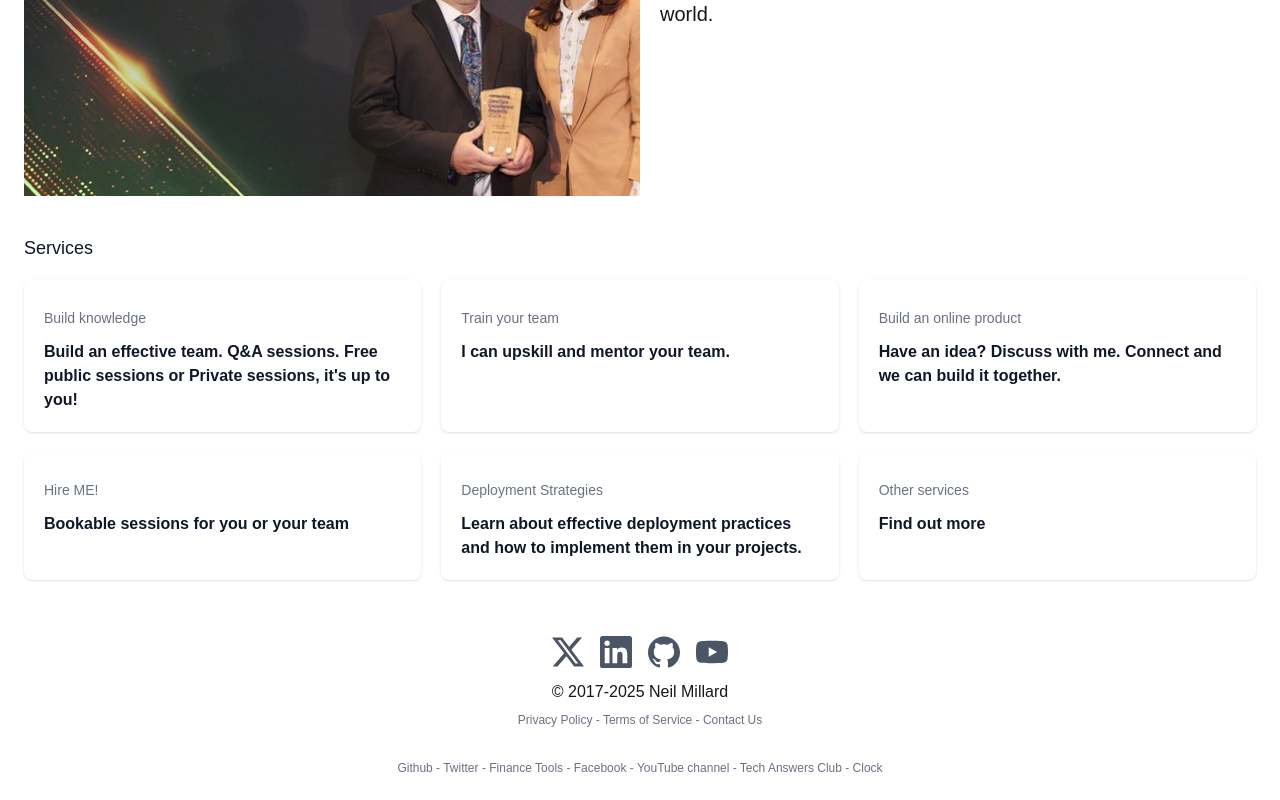
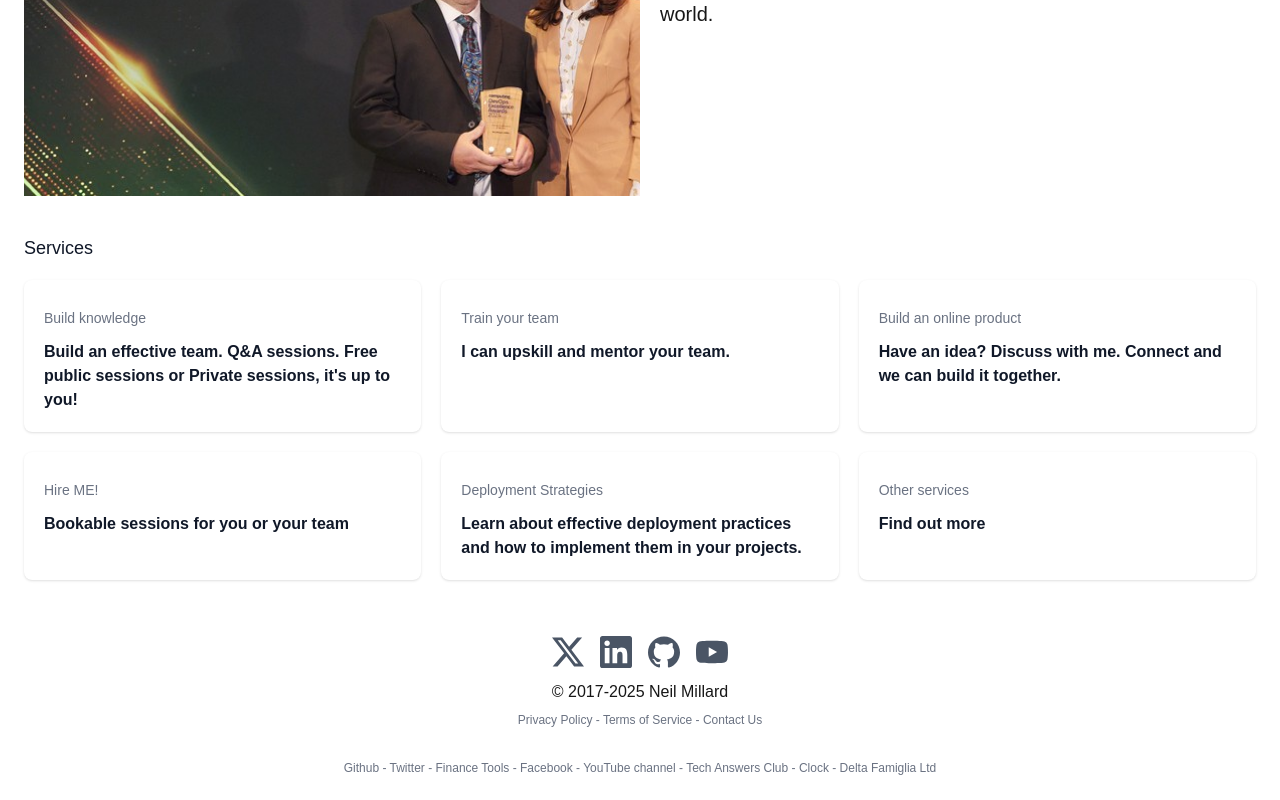
Before and after one commit to neilmillard/neilmillard.github.io, a Next.js app: page / in a window 1280 px wide. Shown: the part 480-1280 px from the top of the page. Built offline with nearby package versions, Linux system fonts and the light colour scheme; no server answers.

Commit message:
add DF link in footer

```diff
--- a/src/app/components/Footer.tsx
+++ b/src/app/components/Footer.tsx
@@ -18,7 +18,8 @@ export function Footer() {
       href="https://www.facebook.com/neil.millard/" target="_blank" className="hover:text-gray-300">Facebook</a> - <a
       href="https://www.youtube.com/channel/UCAaoh3jk1qtvD3ALPp48_8w" target="_blank" className="hover:text-gray-300">YouTube channel</a> - <a
       href="https://www.techanswers.club/" target="_blank" className="hover:text-gray-300">Tech Answers Club</a> - <a
-      href="/clock/" className="hover:text-gray-300">Clock</a>
+      href="/clock/" className="hover:text-gray-300">Clock</a> - <a
+      href="https://www.deltafamiglia.com/" className="hover:text-gray-300">Delta Famiglia Ltd</a>
     </div>
   </div>
 }
```
